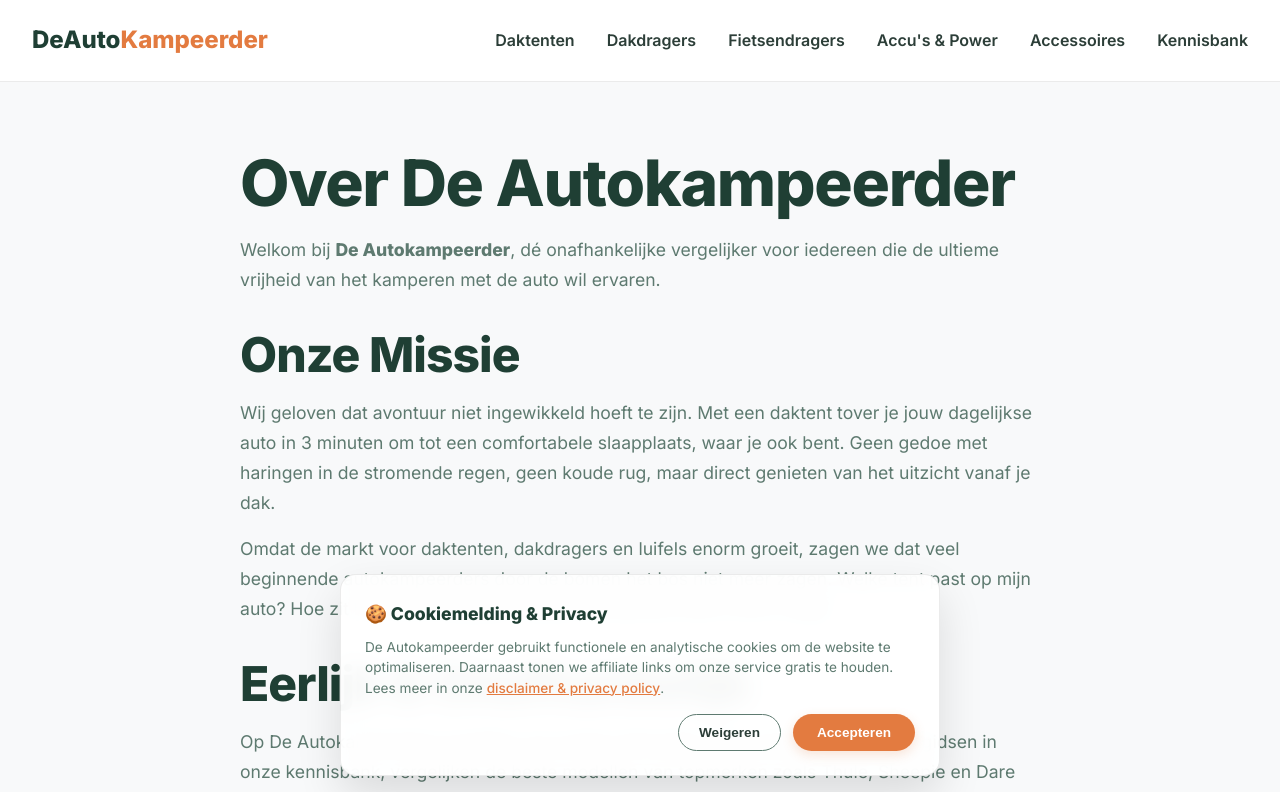
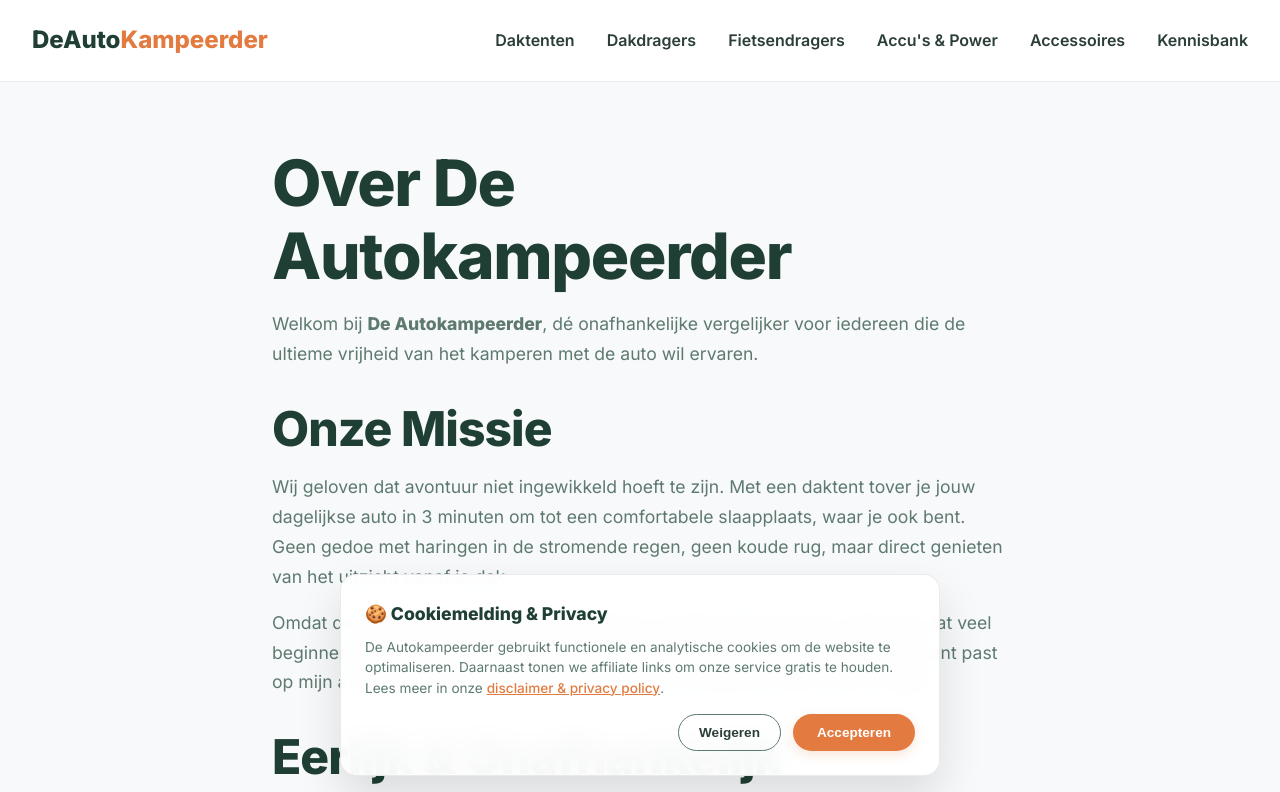
Before and after one commit to Autokampeerder/deautokampeerder, a Next.js app: page /over-ons in a window 1280 px wide. Shown: the top 792 px of the page. Built offline with nearby package versions, Linux system fonts and the light colour scheme.

Commit message:
fix: resolve CSS padding conflict where .section overrode .container horizontal padding

```diff
--- a/src/app/globals.css
+++ b/src/app/globals.css
@@ -29,7 +29,7 @@
 h3 { font-size: 1.5rem; margin-bottom: var(--spacing-sm); }
 p { margin-bottom: var(--spacing-md); }
 
-.container { max-width: 1280px; margin: 0 auto; padding: 0 var(--spacing-lg); }
+.container { max-width: 1280px; margin: 0 auto; padding-left: var(--spacing-lg); padding-right: var(--spacing-lg); }
 .flex { display: flex; }
 .flex-col { flex-direction: column; }
 .items-center { align-items: center; }
@@ -65,7 +65,7 @@
 .hero-bg-fietsendragers { position: absolute; inset: 0; background: url('https://images.unsplash.com/photo-1584126997295-f9327e5ee374?ixlib=rb-4.1.0&q=85&fm=jpg&crop=entropy&cs=srgb') center/cover no-repeat; opacity: 0.4; }
 .hero-bg-accu { position: absolute; inset: 0; background: url('https://images.unsplash.com/photo-1650865941929-38ba5754ba19?ixlib=rb-4.1.0&q=85&fm=jpg&crop=entropy&cs=srgb') center 70%/cover no-repeat; opacity: 0.4; }
 .hero-bg-accessoires { position: absolute; inset: 0; background: url('https://images.unsplash.com/photo-1732010272096-eb84c40cacb1?ixlib=rb-4.1.0&q=85&fm=jpg&crop=entropy&cs=srgb') center 70%/cover no-repeat; opacity: 0.4; }
-.hero-content { position: relative; z-index: 2; max-width: 800px; padding: var(--spacing-xxl) 0; }
+.hero-content { position: relative; z-index: 2; max-width: 800px; padding-top: var(--spacing-xxl); padding-bottom: var(--spacing-xxl); }
 .hero-content h1, .hero-content p { color: white; text-shadow: 0 2px 10px rgba(0,0,0,0.3); }
 .badge { display: inline-block; background: rgba(255,255,255,0.2); backdrop-filter: blur(4px); padding: 6px 16px; border-radius: 50px; font-size: 0.9rem; font-weight: 600; margin-bottom: var(--spacing-md); border: 1px solid rgba(255,255,255,0.3); }
 
@@ -76,7 +76,7 @@
 .usp-text strong { display: block; font-size: 0.95rem; color: var(--primary); }
 .usp-text p { font-size: 0.8rem; color: var(--text-muted); margin: 0; }
 
-.section { padding: var(--spacing-xxl) 0; }
+.section { padding-top: var(--spacing-xxl); padding-bottom: var(--spacing-xxl); }
 .section-bg-light { background: var(--card-bg); }
 .section-header { text-align: center; max-width: 700px; margin: 0 auto var(--spacing-xl); }
 
```
